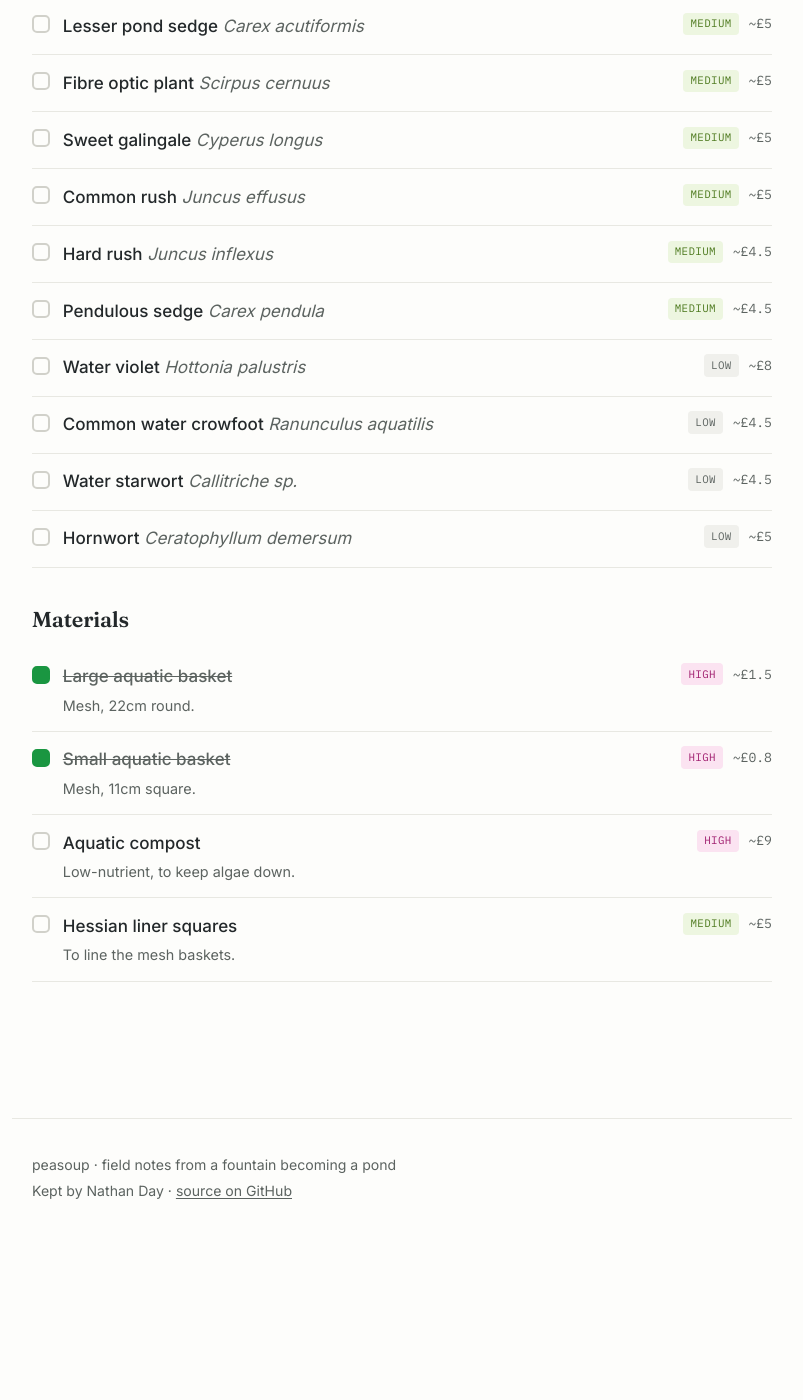
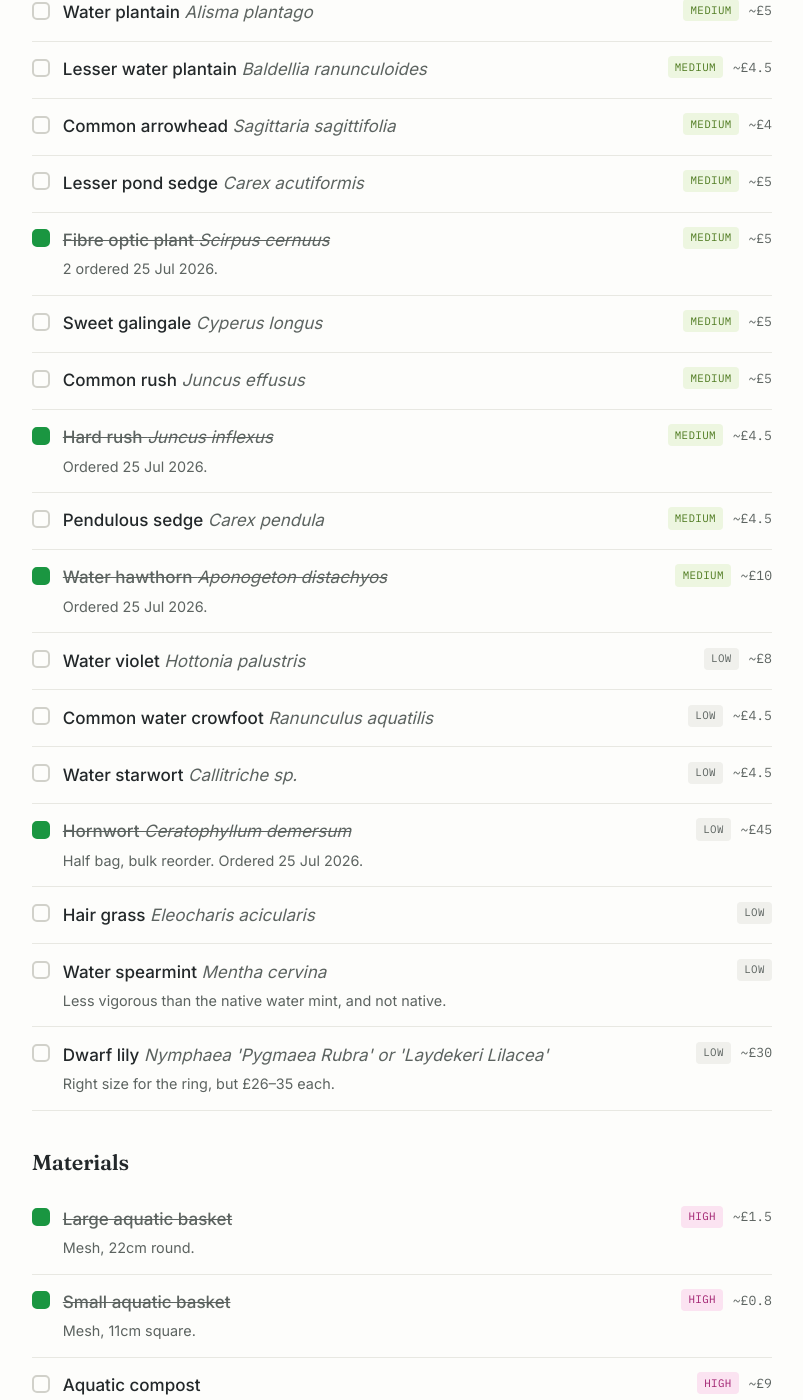
Before and after one commit to nthndy/peasoup, a Jekyll site: the page built from wishlist.html, in a window 1280 px wide and 1400 px high, scrolled down 1176 px. Shown: the whole window, without its empty margins (238-1041 px from the left). Built offline with Jekyll 4.4.1, drawn with Linux system fonts in a browser that asks for light colours; before the commit the page ends 2429 px from its top, so only the background shows below that; some of the changed text lies outside the part shown.

Commit message:
Mark 25 Jul plant order as purchased on the wishlist
Hornwort (half bag), mare's tail x3, fibre optic x2, un-named water
lily x2, water hawthorn, white flowering rush 'Alba', hard rush,
marsh marigold, water forget-me-not x2, water mint. Also adds hair
grass, water spearmint and dwarf lily as maybe-next-time entries.

Co-Authored-By: Claude Sonnet 5 <noreply@anthropic.com>

```diff
--- a/_data/wishlist.yml
+++ b/_data/wishlist.yml
@@ -17,7 +17,8 @@ plants:
     latin: Nymphaea sp.
     priority: high
     cost: 10
-    got: false
+    note: 2 ordered 25 Jul 2026.
+    got: true
 
   - name: Floating heart
     latin: Nymphoides peltata
@@ -29,31 +30,36 @@ plants:
     latin: Mentha aquatica
     priority: high
     cost: 4.5
-    got: false
+    note: Ordered 25 Jul 2026.
+    got: true
 
   - name: Mare's tail
     latin: Hippuris vulgaris
     priority: medium
     cost: 5
-    got: false
+    note: 3 ordered 25 Jul 2026.
+    got: true
 
   - name: Flowering rush
-    latin: Butomus umbellatus
+    latin: Butomus umbellatus 'Alba'
     priority: medium
-    cost: 4.5
-    got: false
+    cost: 6
+    note: White-flowered cultivar. Ordered 25 Jul 2026.
+    got: true
 
   - name: Marsh marigold
     latin: Caltha palustris
     priority: medium
     cost: 5
-    got: false
+    note: Ordered 25 Jul 2026.
+    got: true
 
   - name: Water forget-me-not
     latin: Myosotis scorpioides
     priority: medium
     cost: 4.5
-    got: false
+    note: 2 ordered 25 Jul 2026.
+    got: true
 
   - name: Brooklime
     latin: Veronica beccabunga
@@ -107,7 +113,8 @@ plants:
     latin: Scirpus cernuus
     priority: medium
     cost: 5
-    got: false
+    note: 2 ordered 25 Jul 2026.
+    got: true
 
   - name: Sweet galingale
     latin: Cyperus longus
@@ -125,13 +132,21 @@ plants:
     latin: Juncus inflexus
     priority: medium
     cost: 4.5
-    got: false
+    note: Ordered 25 Jul 2026.
+    got: true
 
   - name: Pendulous sedge
     latin: Carex pendula
     priority: medium
     cost: 4.5
     got: false
+
+  - name: Water hawthorn
+    latin: Aponogeton distachyos
+    priority: medium
+    cost: 10
+    note: Ordered 25 Jul 2026.
+    got: true
 
   - name: Water violet
     latin: Hottonia palustris
@@ -154,7 +169,26 @@ plants:
   - name: Hornwort
     latin: Ceratophyllum demersum
     priority: low
-    cost: 5
+    cost: 45
+    note: Half bag, bulk reorder. Ordered 25 Jul 2026.
+    got: true
+
+  - name: Hair grass
+    latin: Eleocharis acicularis
+    priority: low
+    got: false
+
+  - name: Water spearmint
+    latin: Mentha cervina
+    priority: low
+    note: Less vigorous than the native water mint, and not native.
+    got: false
+
+  - name: Dwarf lily
+    latin: "Nymphaea 'Pygmaea Rubra' or 'Laydekeri Lilacea'"
+    priority: low
+    cost: 30
+    note: Right size for the ring, but £26–35 each.
     got: false
 
 materials:
```
